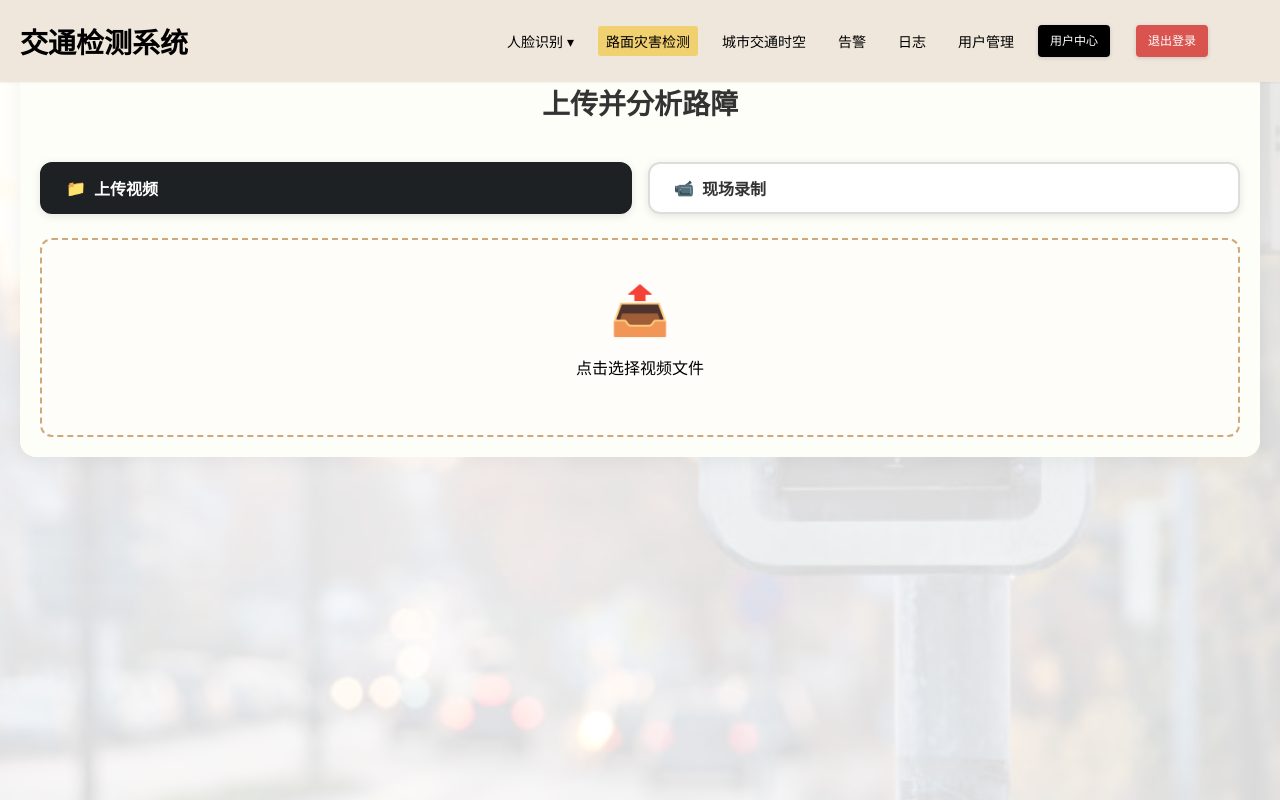
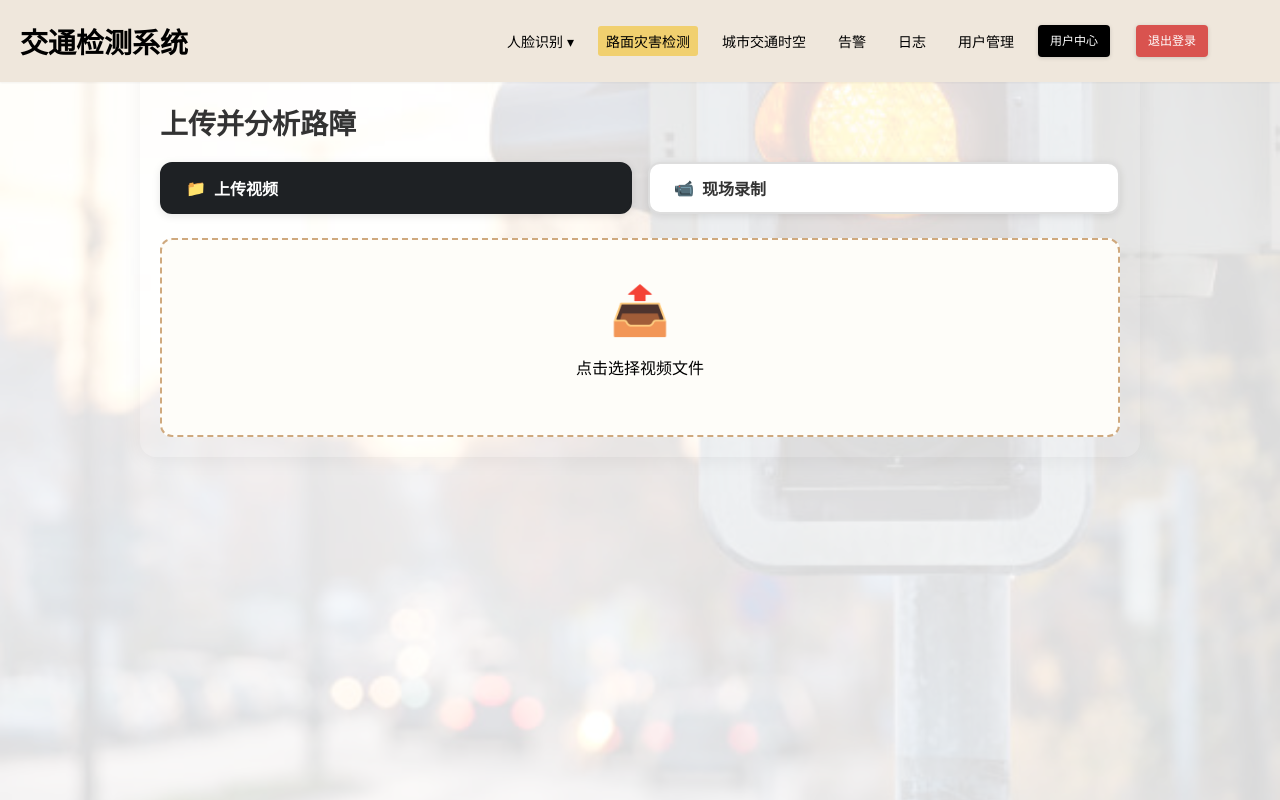
Before and after one commit to AXIhello/pavement_distraction_detection, a Vue app in the folder frontend/: page /detect in a window 1280 px wide. Built offline with nearby package versions, Linux system fonts and the light colour scheme; sample sign-in values are in the browser's storage.

Commit message:
前端_界面优化初步

```diff
--- a/frontend/src/views/Detect.vue
+++ b/frontend/src/views/Detect.vue
@@ -701,18 +701,18 @@ onBeforeRouteLeave((to, from, next) => {
 </script>
 <style scoped>
 .detect-container {
-  max-width: 1200px;
+  max-width: 960px;
   margin: auto;
   padding: 20px;
   font-family: -apple-system, BlinkMacSystemFont, 'Segoe UI', Roboto, sans-serif;
-  background: #fefef9;
+  background: transparent;
   border-radius: 16px;
   box-shadow: 0 4px 20px rgba(0, 0, 0, 0.05);
 }
 
 .page-header {
-  text-align: center;
-  margin-bottom: 30px;
+  text-align: left;
+  margin-top: 20px;
 }
 
 .page-title {
@@ -721,16 +721,16 @@ onBeforeRouteLeave((to, from, next) => {
   margin: 0;
   display: flex;
   align-items: center;
-  justify-content: center;
+  justify-content: flex-start;
   gap: 12px;
 }
-
 .button-icon {
   margin-right: 8px;
 }
 
 .upload-mode {
   margin-bottom: 24px;
+  margin-top:10px;
   display: flex;
   justify-content: center;
   gap: 16px;
--- a/frontend/src/views/Log.vue
+++ b/frontend/src/views/Log.vue
@@ -257,7 +257,7 @@ onMounted(async () => {
 }
 
 .container {
-  max-width: 1200px;
+  max-width: 960px;
   margin: 0 auto;
   padding: 20px;
 }
--- a/frontend/src/views/Warning.vue
+++ b/frontend/src/views/Warning.vue
@@ -39,11 +39,11 @@ Navigation {
   margin: auto;
   padding-left: 1rem;
   padding-right: 1rem;
-  padding-top: 80px; /* 避免导航栏遮挡 */
+  padding-top: 120px; /* 避免导航栏遮挡 */
 
   display: flex;
   flex-direction: column;   /* 改成纵向排列 */
-  gap: 20px;               /* 两个组件之间间距 */
+  gap: 30px;               /* 两个组件之间间距 */
 
   /* 如果你希望组件宽度撑满 main-content 宽度 */
   align-items: stretch;
```
